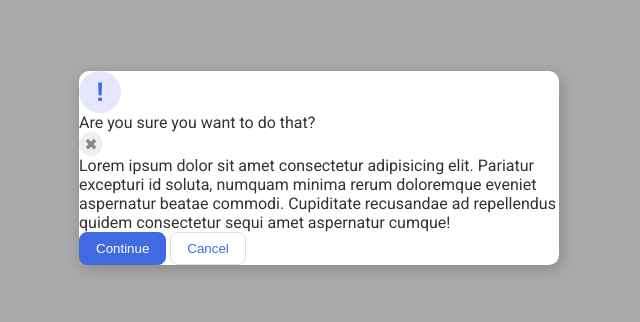
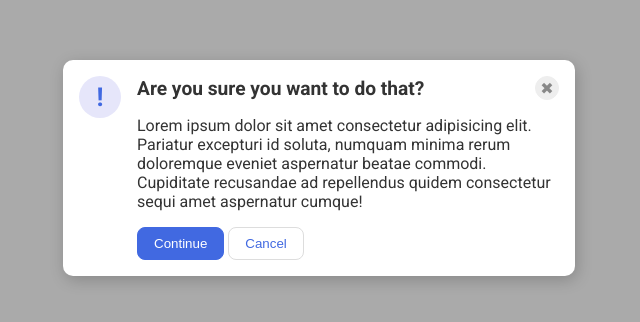
Before and after one commit to DekhanFraser/the-odin-project, a plain HTML site: page foundation/intro-to-css-exercises/flex/05-flex-modal/index.html in a window 1280 px wide. Shown: the part 232-554 px from the top of the page, without its empty margins (321-961 px from the left). Drawn offline with Linux system fonts and the light colour scheme.

Commit message:
FLEX modal solved.

```diff
--- a/foundation/intro-to-css-exercises/flex/05-flex-modal/index.html
+++ b/foundation/intro-to-css-exercises/flex/05-flex-modal/index.html
@@ -10,11 +10,17 @@
   <body>
     <div class="modal">
       <div class="icon">!</div>
-      <div class="header">Are you sure you want to do that?</div>
-      <button class="close-button">✖</button>
-      <div class="text">Lorem ipsum dolor sit amet consectetur adipisicing elit. Pariatur excepturi id soluta, numquam minima rerum doloremque eveniet aspernatur beatae commodi. Cupiditate recusandae ad repellendus quidem consectetur sequi amet aspernatur cumque!</div>
-      <button class="continue">Continue</button>
-      <button class="cancel">Cancel</button>
+      <div class="main">
+        <div class="header">
+          Are you sure you want to do that?
+          <button class="close-button">✖</button>
+        </div>
+        <div class="text">Lorem ipsum dolor sit amet consectetur adipisicing elit. Pariatur excepturi id soluta, numquam minima rerum doloremque eveniet aspernatur beatae commodi. Cupiditate recusandae ad repellendus quidem consectetur sequi amet aspernatur cumque!</div>
+        <div class="controls">
+          <button class="continue">Continue</button>
+          <button class="cancel">Cancel</button>
+        </div>
+      </div>
     </div>
   </body>
 </html>
--- a/foundation/intro-to-css-exercises/flex/05-flex-modal/style.css
+++ b/foundation/intro-to-css-exercises/flex/05-flex-modal/style.css
@@ -20,6 +20,9 @@ body {
   width: 480px;
   border-radius: 10px;
   box-shadow: 2px 4px 16px rgba(0,0,0,.2);
+  gap: 1em;
+  padding: 1em;
+  display: flex;
 }
 
 .icon {
@@ -33,6 +36,15 @@ body {
   display: flex;
   align-items: center;
   justify-content: center;
+  flex-shrink: 0;
+}
+
+.header {
+  display: flex;
+  align-items: center;
+  justify-content: space-between;
+  font-weight: bold;
+  font-size: larger;
 }
 
 .close-button {
@@ -44,6 +56,7 @@ body {
   height: 24px;
   width: 24px;
   display: flex;
+  flex-shrink: 0;
   align-items: center;
   justify-content: center;
   border: 1px solid #eee;
@@ -67,3 +80,9 @@ button.cancel {
   border: 1px solid #ddd;
   color: royalblue;
 }
+
+.main {
+  display: flex;
+  flex-direction: column;
+  gap: 1em;
+}
```
